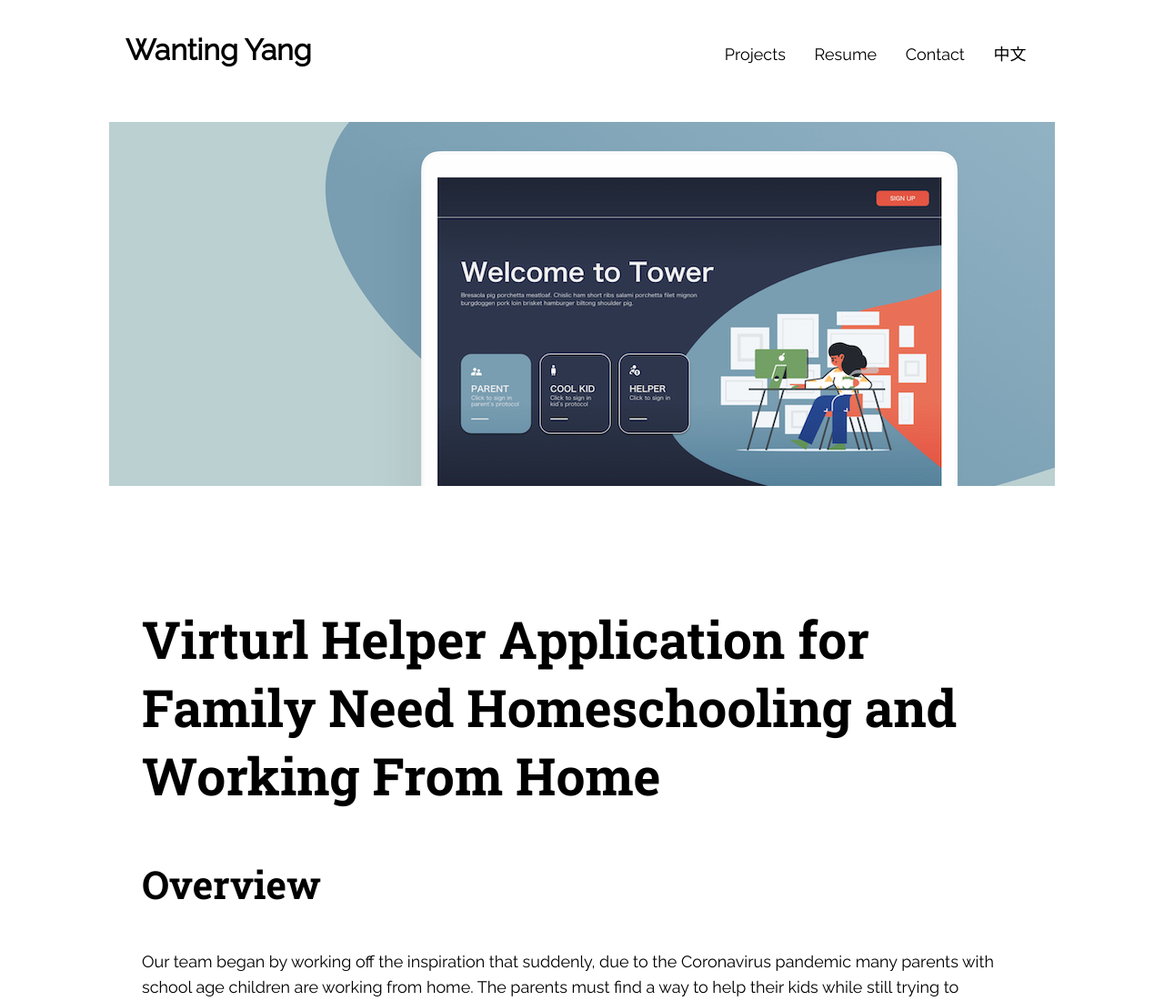
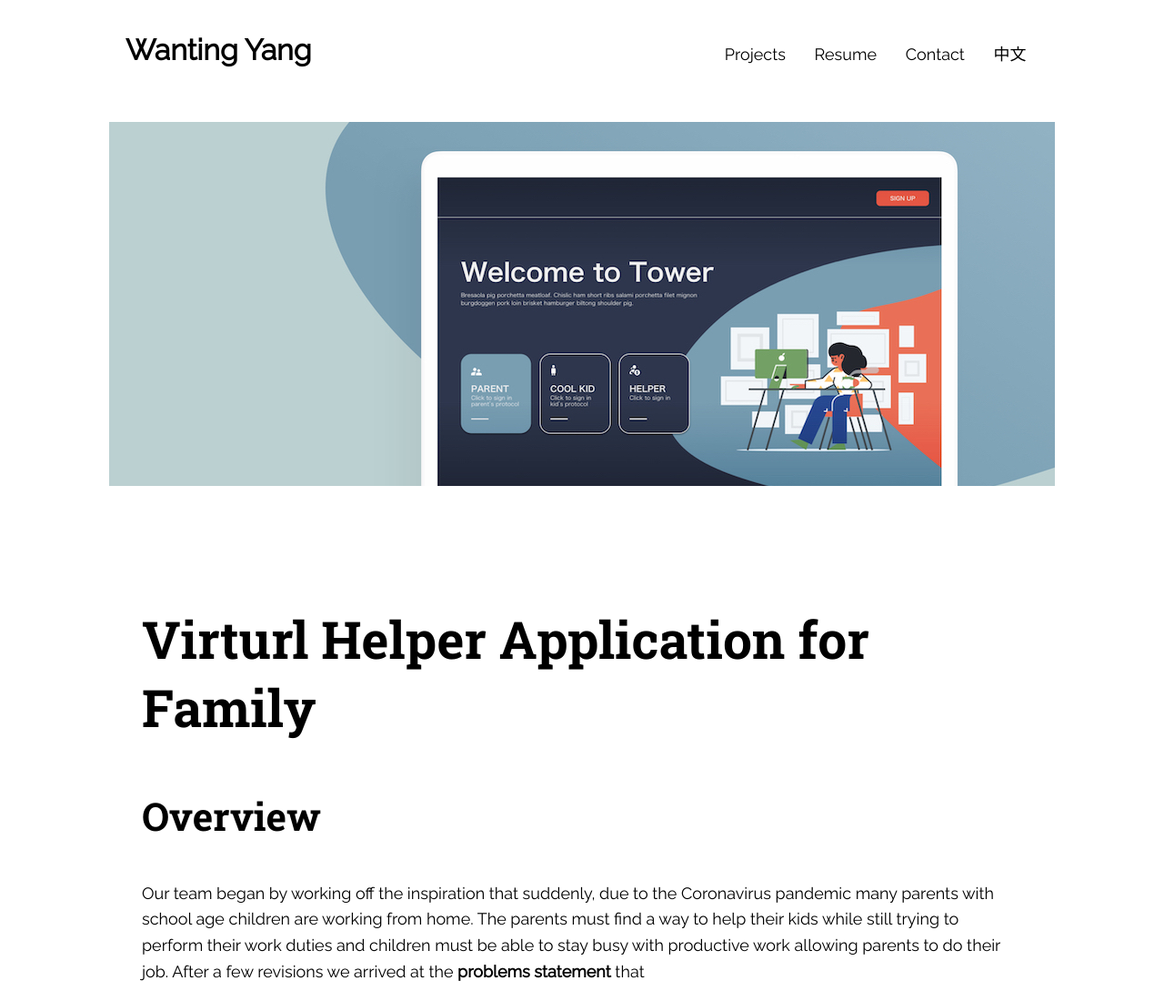
Before and after one commit to WantingY/Wanting-Yang-Design, a plain HTML site: page project3.html in a window 1280 px wide. Shown: the top 1100 px of the page at 91% size. Drawn offline with Linux system fonts and the light colour scheme.

Commit message:
Add files via upload

```diff
--- a/project3.html
+++ b/project3.html
@@ -55,7 +55,7 @@
 
 		<button onclick="topFunction()" id="myBtn" title="Go to top" class="link-button">Top</button>
 
-		<h1 class="project-h1">Virturl Helper Application for Family Need Homeschooling and Working From Home</h1>
+		<h1 class="project-h1">Virturl Helper Application for Family</h1>
 
 		<section class="article-space">
 			<h3>Overview</h3>
```
